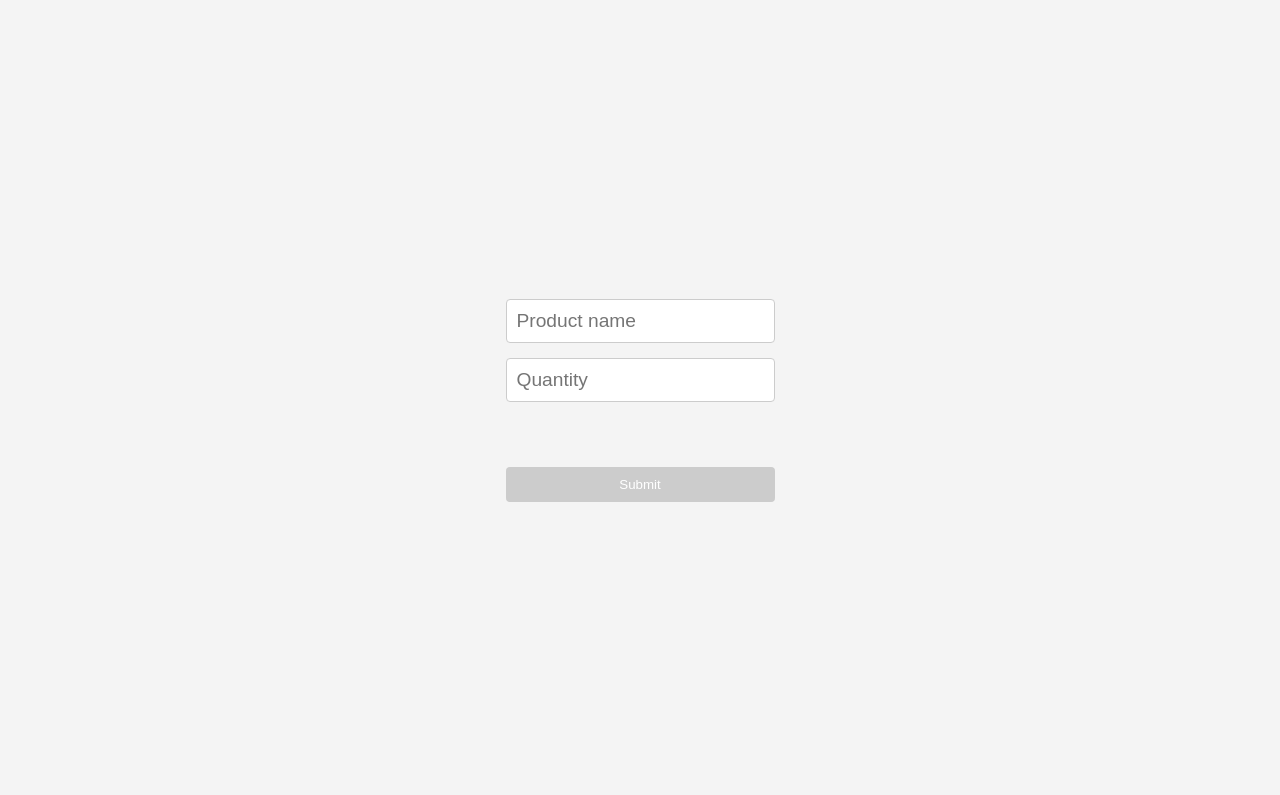
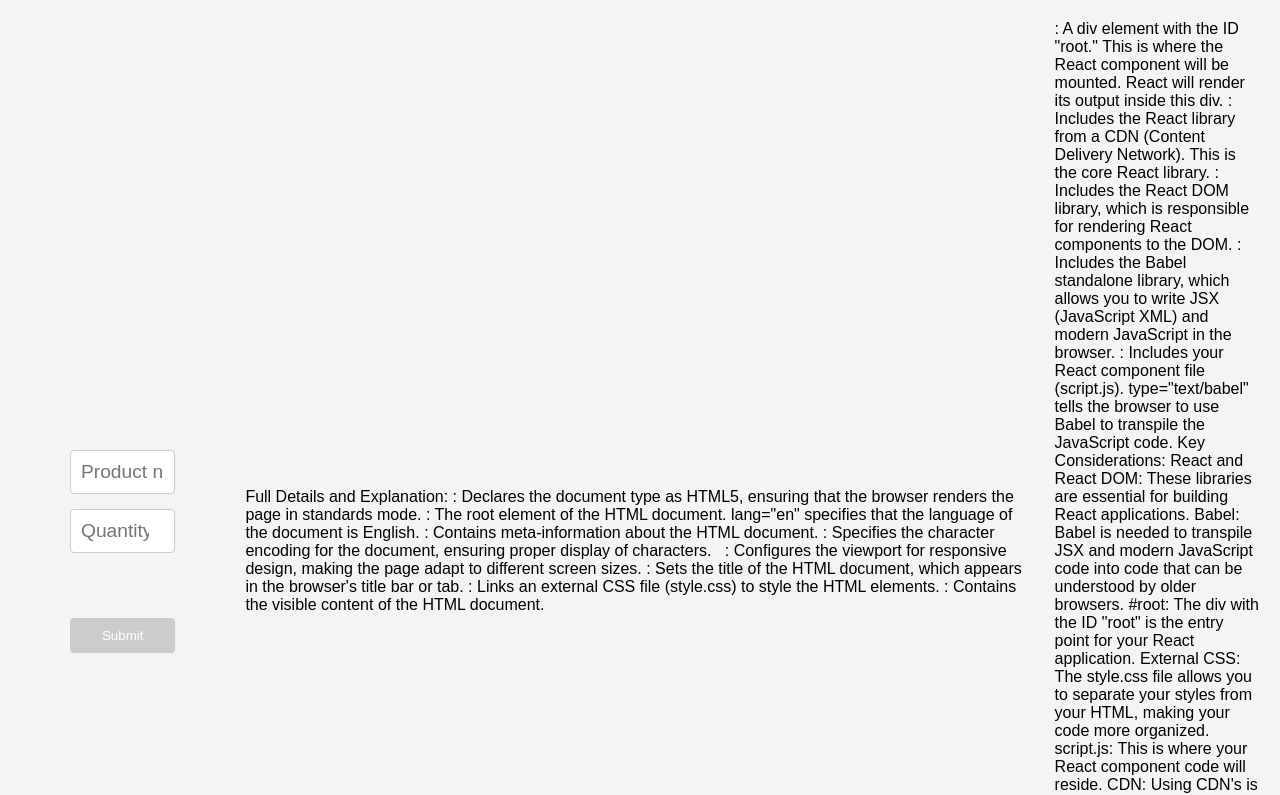
Before and after one commit to siripuramvinodkumar/-gps-web-app, a plain HTML site: page index.html in a window 1280 px wide. Shown: the top 795 px of the page. Drawn offline with nearby package versions, Linux system fonts and the light colour scheme.

Commit message:
index.html

```diff
--- a/index.html
+++ b/index.html
@@ -15,3 +15,51 @@
   <script src="https://unpkg.com/babel-standalone@6/babel.min.js"></script>
   <script type="text/babel" src="script.js"></script> </body>
 </html>
+
+Full Details and Explanation:
+
+<!DOCTYPE html>:
+Declares the document type as HTML5, ensuring that the browser renders the page in standards mode.
+<html lang="en">:
+The root element of the HTML document.
+lang="en" specifies that the language of the document is English.
+<head>:
+Contains meta-information about the HTML document.
+<meta charset="UTF-8">:
+Specifies the character encoding for the document, ensuring proper display of characters.
+<meta name="viewport" content="width=device-width, initial-scale=1.0">:
+Configures the viewport for responsive design, making the page adapt to different screen sizes.
+<title>Product Validation Form</title>:
+Sets the title of the HTML document, which appears in the browser's title bar or tab.
+<link rel="stylesheet" href="style.css">:
+Links an external CSS file (style.css) to style the HTML elements.
+<body>:
+Contains the visible content of the HTML document.
+<div id="root">:
+A div element with the ID "root." This is where the React component will be mounted. React will render its output inside this div.
+<script src="https://unpkg.com/react@17/umd/react.development.js"></script>:
+Includes the React library from a CDN (Content Delivery Network). This is the core React library.
+<script src="https://unpkg.com/react-dom@17/umd/react-dom.development.js"></script>:
+Includes the React DOM library, which is responsible for rendering React components to the DOM.
+<script src="https://unpkg.com/babel-standalone@6/babel.min.js"></script>:
+Includes the Babel standalone library, which allows you to write JSX (JavaScript XML) and modern JavaScript in the browser.
+<script type="text/babel" src="script.js"></script>:
+Includes your React component file (script.js).
+type="text/babel" tells the browser to use Babel to transpile the JavaScript code.
+Key Considerations:
+
+React and React DOM:
+These libraries are essential for building React applications.
+Babel:
+Babel is needed to transpile JSX and modern JavaScript code into code that can be understood by older browsers.
+#root:
+The div with the ID "root" is the entry point for your React application.
+External CSS:
+The style.css file allows you to separate your styles from your HTML, making your code more organized.
+script.js:
+This is where your React component code will reside.
+CDN:
+Using CDN's is a quick way to include libraries, but for production, you would typically bundle your code with tools like Webpack or Parcel.
+React Version:
+The example uses React 17. You may need to adjust the version numbers in the CDN links if you are using a different version of React.
+This index.html file provides the basic structure for your React application. You will need to create the style.css and script.js files separately.
```
